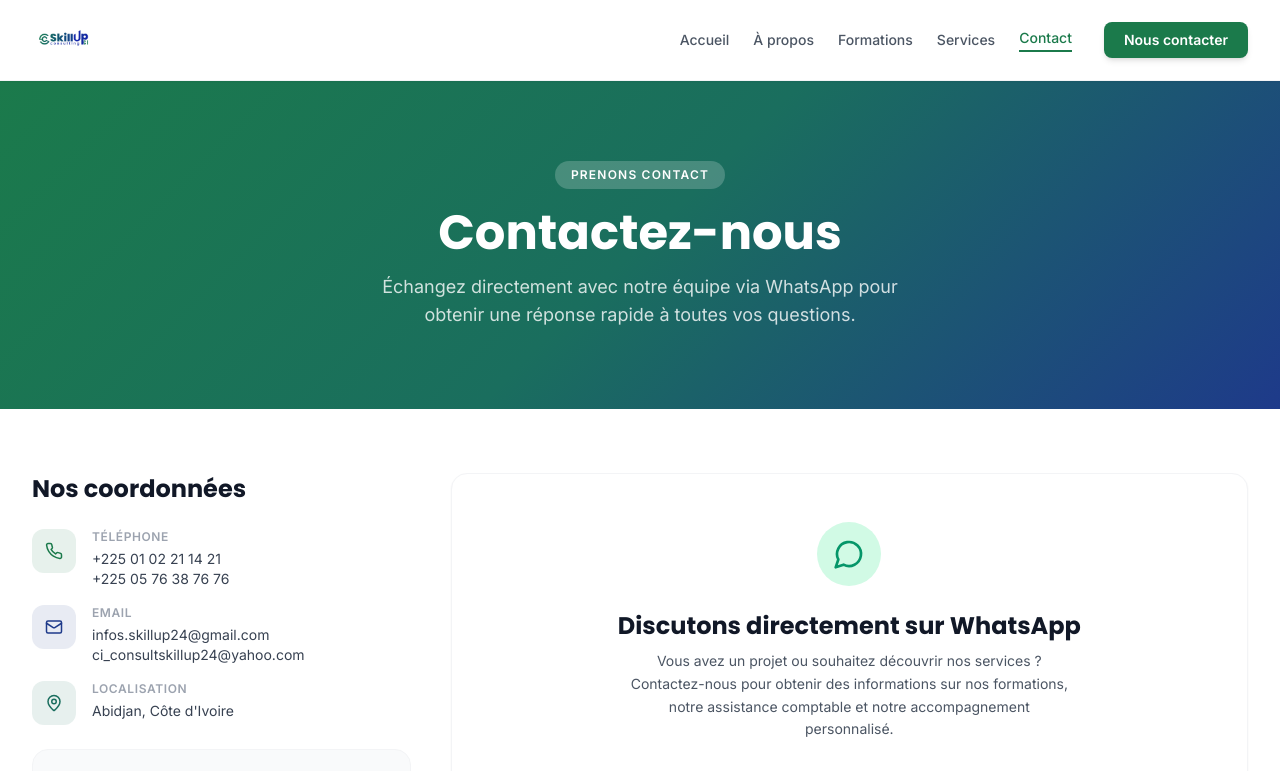
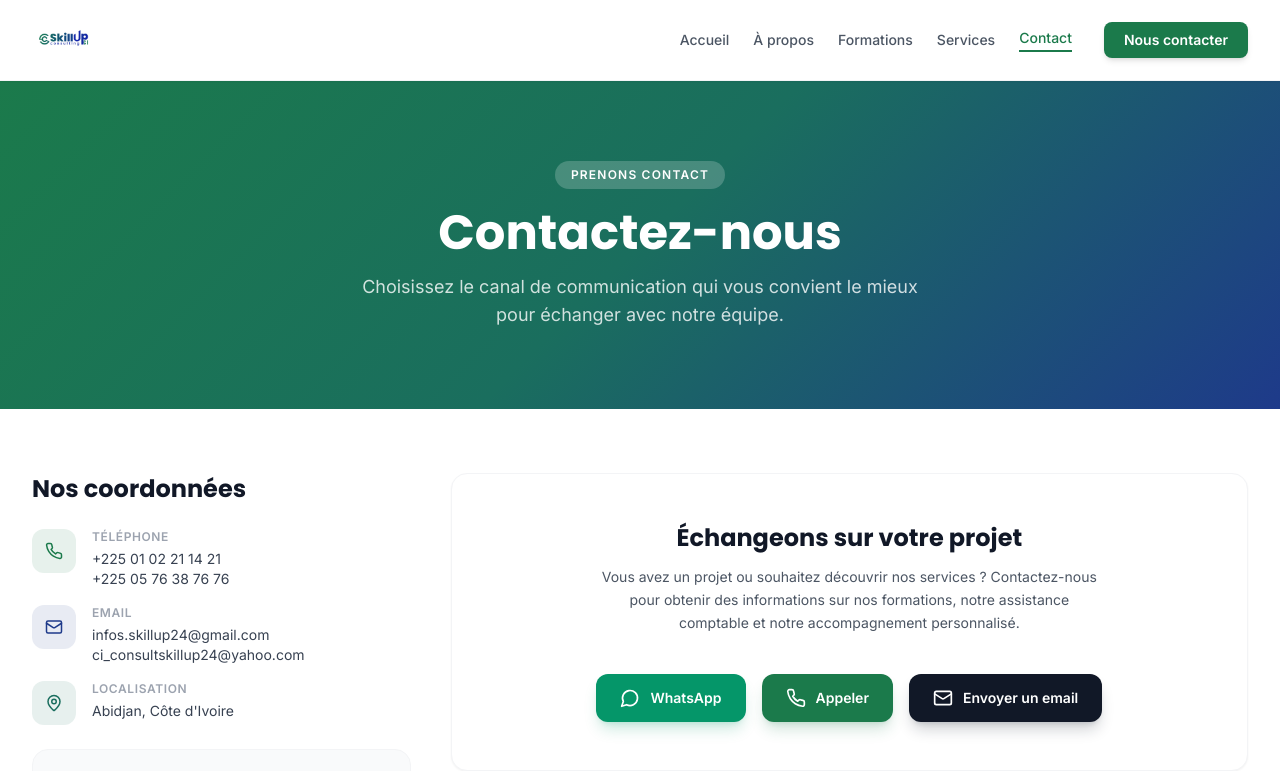
Before and after one commit to esperanceykouassi-bit/proj-esp, a React (Vite) app in the folder frontend/: page /contact in a window 1280 px wide. Shown: the top 771 px of the page. Built offline with nearby package versions, Linux system fonts and the light colour scheme.

Commit message:
Add call and email buttons alongside WhatsApp action

```diff
--- a/frontend/src/pages/Contact.jsx
+++ b/frontend/src/pages/Contact.jsx
@@ -34,14 +34,14 @@ const COORDONNEES = [
   },
 ]
 
-// ─── Page Contact ─────────────────────────────────────────────────────────────
-
 export default function Contact() {
   const whatsappNumber = '2250102211421'
   const whatsappMessage = encodeURIComponent(
-    "Bonjour, je souhaite avoir des informations sur vos services et formations."
+    "Bonjour, je souhaite obtenir des informations sur vos services et vos formations."
   )
   const whatsappUrl = `https://wa.me/${whatsappNumber}?text=${whatsappMessage}`
+  const callUrl = 'tel:+2250102211421'
+  const mailUrl = 'mailto:infos.skillup24@gmail.com?subject=Demande%20d%27information'
 
   return (
     <div>
@@ -70,7 +70,7 @@ export default function Contact() {
             transition={{ duration: 0.5, delay: 0.16 }}
             className="text-lg text-white/80 max-w-xl mx-auto"
           >
-            Échangez directement avec notre équipe via WhatsApp pour obtenir une réponse rapide à toutes vos questions.
+            Choisissez le canal de communication qui vous convient le mieux pour échanger avec notre équipe.
           </motion.p>
         </div>
       </section>
@@ -131,35 +131,49 @@ export default function Contact() {
             </div>
           </FadeIn>
 
-          {/* ── Colonne droite : Carte WhatsApp ── */}
+          {/* ── Colonne droite : Carte d'actions multiples ── */}
           <FadeIn delay={0.1} className="lg:col-span-2">
-            <div className="card p-8 md:p-12 text-center space-y-6 bg-white rounded-2xl border border-gray-100 shadow-sm">
-              <div className="w-16 h-16 bg-emerald-100 text-emerald-600 rounded-full flex items-center justify-center mx-auto">
-                <MessageCircle size={32} />
-              </div>
-
+            <div className="card p-8 md:p-12 text-center space-y-8 bg-white rounded-2xl border border-gray-100 shadow-sm">
               <div>
-                <h2 className="text-2xl font-bold text-gray-900 mb-2">
-                  Discutons directement sur WhatsApp
+                <h2 className="text-2xl font-bold text-gray-900 mb-3">
+                  Échangeons sur votre projet
                 </h2>
-                <p className="text-gray-600 max-w-md mx-auto text-sm leading-relaxed">
+                <p className="text-gray-600 max-w-lg mx-auto text-sm leading-relaxed">
                   Vous avez un projet ou souhaitez découvrir nos services ? Contactez-nous pour obtenir des informations sur nos formations, notre assistance comptable et notre accompagnement personnalisé.
                 </p>
               </div>
 
-              <div className="pt-2">
+              {/* Boutons d'action */}
+              <div className="flex flex-col sm:flex-row items-center justify-center gap-4 pt-2">
+                {/* Bouton WhatsApp */}
                 <a
                   href={whatsappUrl}
                   target="_blank"
                   rel="noopener noreferrer"
-                  className="inline-flex items-center justify-center gap-3 bg-emerald-600 hover:bg-emerald-700 text-white font-semibold text-base px-8 py-4 rounded-xl shadow-lg shadow-emerald-600/20 transition-all hover:scale-105 active:scale-95"
+                  className="w-full sm:w-auto inline-flex items-center justify-center gap-2.5 bg-emerald-600 hover:bg-emerald-700 text-white font-semibold text-sm px-6 py-3.5 rounded-xl shadow-lg shadow-emerald-600/20 transition-all hover:scale-105 active:scale-95"
                 >
-                  <MessageCircle size={22} />
-                  Démarrer la discussion WhatsApp
+                  <MessageCircle size={20} />
+                  WhatsApp
+                </a>
+
+                {/* Bouton Appeler */}
+                <a
+                  href={callUrl}
+                  className="w-full sm:w-auto inline-flex items-center justify-center gap-2.5 bg-brand-green hover:bg-emerald-800 text-white font-semibold text-sm px-6 py-3.5 rounded-xl shadow-lg shadow-brand-green/20 transition-all hover:scale-105 active:scale-95"
+                >
+                  <Phone size={20} />
+                  Appeler
+                </a>
+
+                {/* Bouton Email */}
+                <a
+                  href={mailUrl}
+                  className="w-full sm:w-auto inline-flex items-center justify-center gap-2.5 bg-gray-900 hover:bg-gray-800 text-white font-semibold text-sm px-6 py-3.5 rounded-xl shadow-lg shadow-gray-900/20 transition-all hover:scale-105 active:scale-95"
+                >
+                  <Mail size={20} />
+                  Envoyer un email
                 </a>
               </div>
-
-
             </div>
           </FadeIn>
 
```
